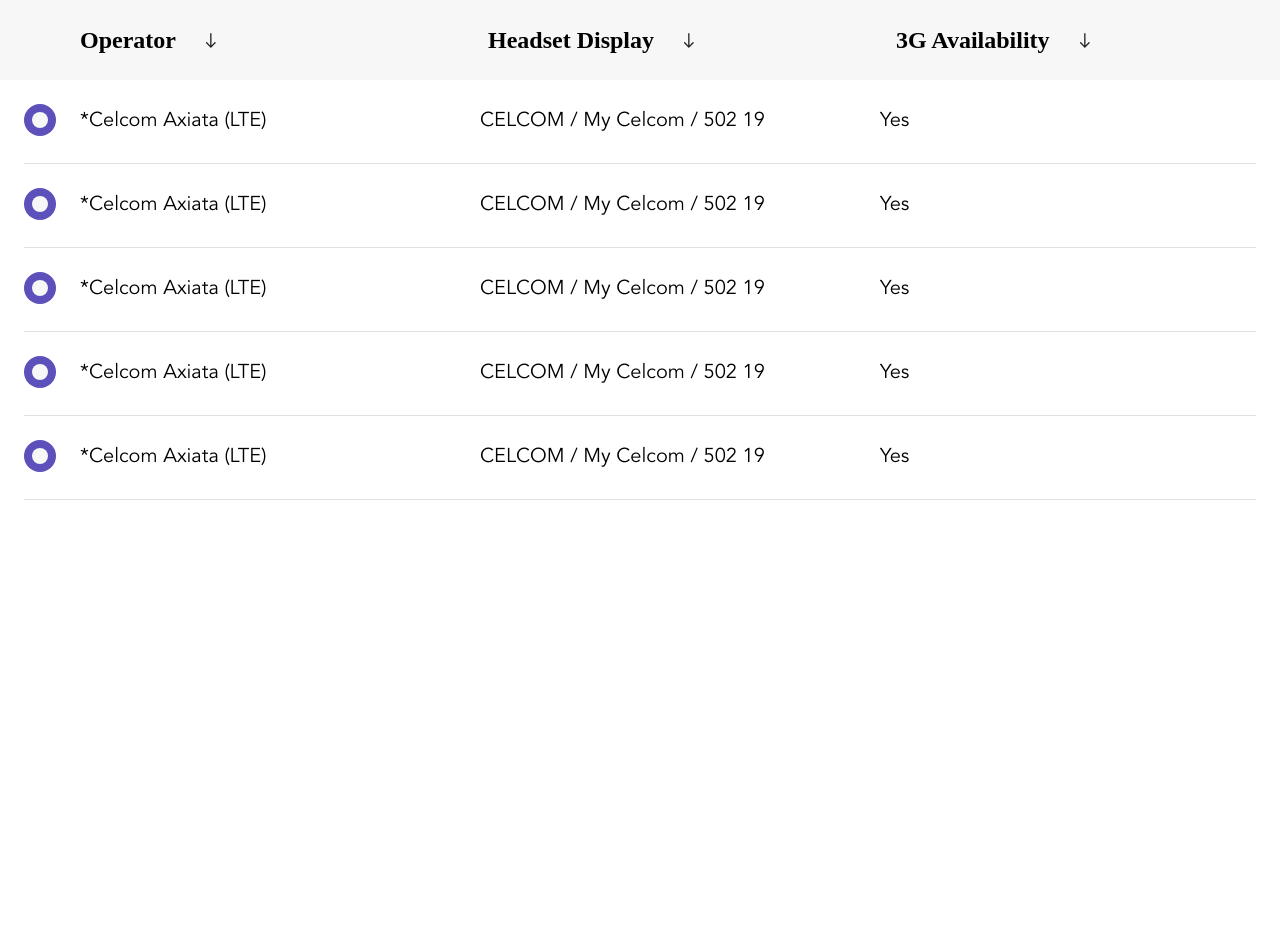
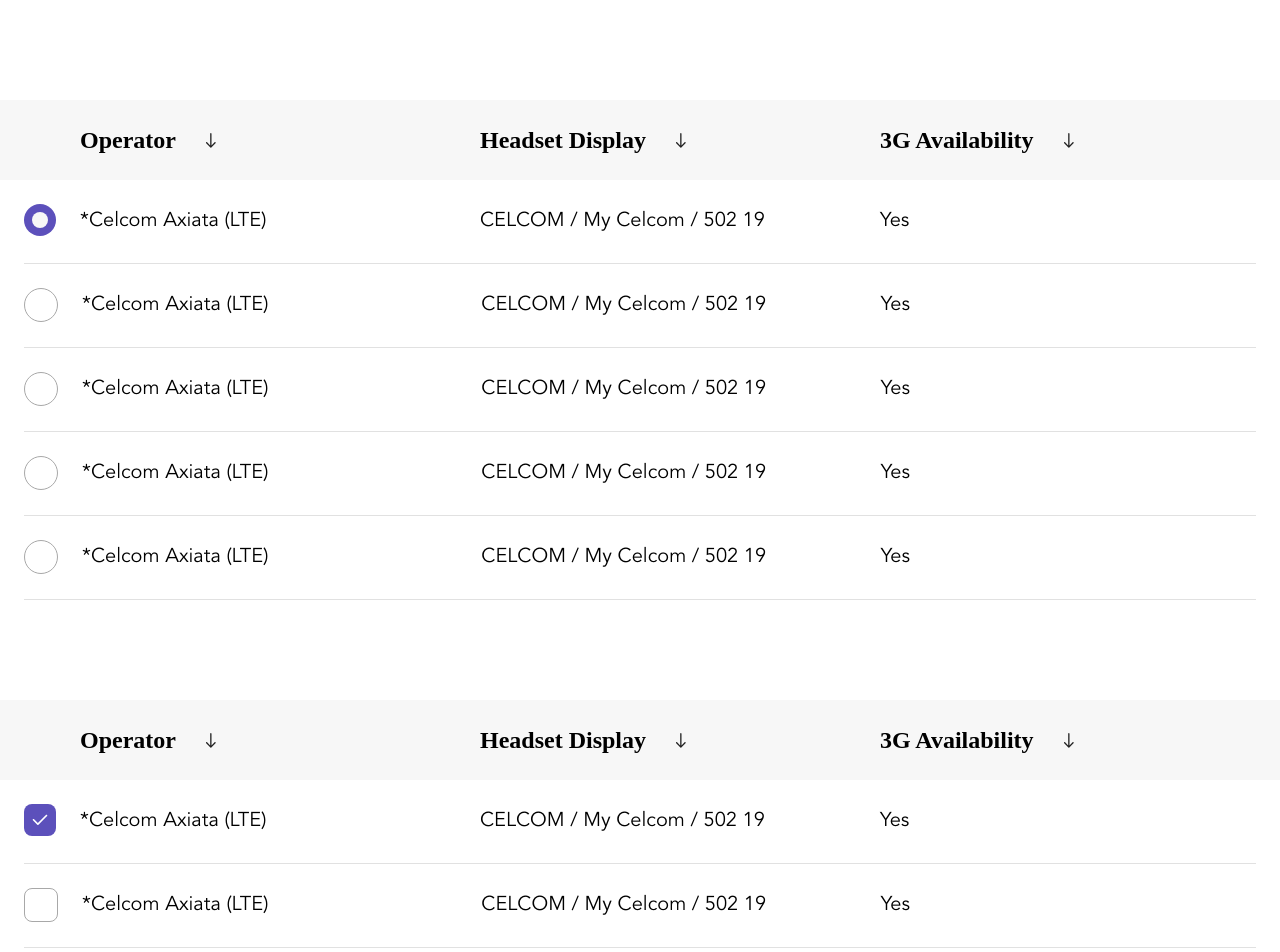
Before and after one commit to rajmohang111/ui_table, a React (Create React App) app: page / in a window 1280 px wide. Shown: the top 952 px of the page. Before the commit the page ends 800 px from the top, so only its background shows below. Built offline with nearby package versions, Linux system fonts and the light colour scheme; a web font is replaced by a local one.

Commit message:
radio button working

```diff
--- a/src/App.js
+++ b/src/App.js
@@ -2,11 +2,15 @@
 import UITable from "./UIComponents/table/UITable";
 
 function App() {
+  const config = { selection: "radio" };
+  const config2 = { selection: "checkbox" };
+
   const data = [
     {
       operator: "*Celcom Axiata (LTE)",
       headsetDisplay: "CELCOM / My Celcom / 502 19",
       availability3G: "Yes",
+      isSelected: true
     },
     {
       operator: "*Celcom Axiata (LTE)",
@@ -36,7 +40,10 @@
 
   return (
     <div className="App">
-      <UITable data={data} columns={columns} labels={labels} />
+      <div style={{ height: 100 }}></div>
+      <UITable data={data} columns={columns} labels={labels} config={config} />
+      <div style={{ height: 100 }}></div>
+      <UITable data={data} columns={columns} labels={labels} config={config2} />
     </div>
   );
 }
--- /dev/null
+++ b/src/UIComponents/table/Checkbox/Checkbox.css
@@ -0,0 +1,35 @@
+.tick {
+  margin-left: 8px;
+  margin-top: 10px;
+}
+
+.selected-outer-checkbox {
+  background: #5c50bb;
+  border-radius: 8px;
+  height: 32px;
+  width: 32px;
+  margin: 24px;
+  margin-right: 0;
+  margin-left: 0;
+  position: relative;
+  /*
+   Child elements with absolute positioning will be
+   positioned relative to this div
+  */
+}
+
+.unselected-outer-checkbox {
+  background: #ffffff;
+  border-radius: 8px;
+  height: 32px;
+  width: 32px;
+  margin: 24px;
+  margin-right: 0;
+  margin-left: 0;
+  position: relative;
+  border: 1px solid #a8a8a8;
+  /*
+   Child elements with absolute positioning will be
+   positioned relative to this div
+  */
+}
--- /dev/null
+++ b/src/UIComponents/table/Checkbox/Checkbox.js
@@ -0,0 +1,26 @@
+import tick from "../../../images/tick.svg"; // Tell webpack this JS file uses this image
+import "./Checkbox.css";
+
+function Checkbox(props) {
+  return (
+    <div className="iconCell">
+      <div
+        className={
+          props.data.isSelected
+            ? "selected-outer-checkbox"
+            : "unselected-outer-checkbox"
+        }
+      >
+        <div className="inner-circle">
+          {props.data.isSelected ? (
+            <img className="tick" src={tick} alt="tick" />
+          ) : (
+            <></>
+          )}
+        </div>
+      </div>
+    </div>
+  );
+}
+
+export default Checkbox;
--- a/src/UIComponents/table/Header/Header.css
+++ b/src/UIComponents/table/Header/Header.css
@@ -0,0 +1,14 @@
+.last-col {
+    flex: 1; /* distributes space on the line equally among items */
+    font-family: "AvenirLTStd-Heavy";
+    font-style: normal;
+    font-weight: 700;
+    font-size: 24px;
+    line-height: 32px;
+    color: #000000;
+    width: 235px;
+    background: #f7f7f7;
+    padding: 24px;
+    padding-right: 48px;
+    text-align: left;
+  }
--- a/src/UIComponents/table/Header/Header.js
+++ b/src/UIComponents/table/Header/Header.js
@@ -6,7 +6,7 @@
     <header>
       <div className="noHeader"></div>
       {props.labels.map((col, index) => (
-        <div className={col.length === index ? "last-col" : "col"}>
+        <div className={(props.labels.length - 1) === index ? "last-col" : "col"}>
           {col}
           <img className="arrow" src={descending} alt="descending" />
         </div>
--- /dev/null
+++ b/src/UIComponents/table/RadioButton/RadioButton.css
@@ -0,0 +1,48 @@
+
+.selected-outer-circle {
+    background: #5c50bb;
+    border-radius: 50%;
+    height: 32px;
+    width: 32px;
+    margin: 24px;
+    margin-right: 0px;
+    margin-left: 0px;
+    position: relative;
+    /*
+     Child elements with absolute positioning will be
+     positioned relative to this div
+    */
+  }
+  .selected-inner-circle {
+    position: absolute;
+    background: #f7f7f7;
+    border-radius: 50%;
+    height: 16px;
+    width: 16px;
+    /*
+     Put top edge and left edge in the center
+    */
+    top: 50%;
+    left: 50%;
+    margin: -8px 0px 0px -8px;
+    /*
+     Offset the position correctly with
+     minus half of the width and minus half of the height
+    */
+  }
+
+  .outer-circle {
+    border: 1px solid #a8a8a8;
+    background: #ffffff;
+    border-radius: 50%;
+    height: 32px;
+    width: 32px;
+    margin: 24px;
+    margin-right: 0px;
+    margin-left: 0px;
+    position: relative;
+    /*
+     Child elements with absolute positioning will be
+     positioned relative to this div
+    */
+  }
--- /dev/null
+++ b/src/UIComponents/table/RadioButton/RadioButton.js
@@ -0,0 +1,33 @@
+import "./RadioButton.css";
+
+function RadioButton(props) {
+  const radioSelect = (e, index) => {
+    console.log(e, index);
+    let res = props.tblData.map((a) => {
+      return { ...a, isSelected: false };
+    });
+
+    res[index].isSelected = true;
+    props.setData(res)
+    console.log(res);
+  };
+
+  return (
+    <div className="iconCell">
+      <div
+        className={
+          props.data.isSelected ? "selected-outer-circle" : "outer-circle"
+        }
+        onClick={(e) => radioSelect(e, props.index)}
+      >
+        {props.data.isSelected && (
+          <div className="selected-inner-circle">
+            <span className="inside-content"></span>
+          </div>
+        )}
+      </div>
+    </div>
+  );
+}
+
+export default RadioButton;
--- a/src/UIComponents/table/UITable.js
+++ b/src/UIComponents/table/UITable.js
@@ -1,25 +1,34 @@
 import "./UItable.css";
-import tick from "../../images/tick.svg"; // Tell webpack this JS file uses this image
 import Header from "./Header/Header";
+import RadioButton from "./RadioButton/RadioButton";
+import Checkbox from "./Checkbox/Checkbox";
+import { useState } from "react";
 
 function UITable(props) {
+  const [tblData, setTblData] = useState(props.data);
+  console.log(tblData);
   return (
     <section>
       <Header labels={props.labels} />
-      {props.data.map((data) => (
-        <div className="row">
-          <div className="iconCell">
-            <div className="selected-outer-circle">
-              <div className="selected-inner-circle">
-                <span className="inside-content"></span>
-              </div>
-            </div>
+      {tblData &&
+        tblData.map((data, index) => (
+          <div className="row">
+            {props.config.selection === "radio" && (
+              <RadioButton
+                data={data}
+                index={index}
+                setData={setTblData}
+                tblData={tblData}
+              />
+            )}
+            {props.config.selection === "checkbox" && (
+              <Checkbox data={data} setData={setTblData} />
+            )}
+            {props.columns.map((col) => (
+              <div className="cell">{data[col]}</div>
+            ))}
           </div>
-          {props.columns.map((col) => (
-            <div className="cell">{data[col]}</div>
-          ))}
-        </div>
-      ))}
+        ))}
       {/* <div className="row">
         <div className="iconCell">
           <div className="selected-outer-circle">
--- a/src/UIComponents/table/UItable.css
+++ b/src/UIComponents/table/UItable.css
@@ -1,73 +1,5 @@
 .arrow {
   margin-left: 30px;
-}
-
-.tick {
-  margin-left: 8px;
-  margin-top: 10px;
-}
-
-.selected-outer-checkbox {
-  background: #5c50bb;
-  border-radius: 8px;
-  height: 32px;
-  width: 32px;
-  margin: 24px;
-  margin-right: 0;
-  margin-left: 0;
-  position: relative;
-  /*
-   Child elements with absolute positioning will be
-   positioned relative to this div
-  */
-}
-
-.selected-outer-circle {
-  background: #5c50bb;
-  border-radius: 50%;
-  height: 32px;
-  width: 32px;
-  margin: 24px;
-  margin-right: 0px;
-  margin-left: 0px;
-  position: relative;
-  /*
-   Child elements with absolute positioning will be
-   positioned relative to this div
-  */
-}
-.selected-inner-circle {
-  position: absolute;
-  background: #f7f7f7;
-  border-radius: 50%;
-  height: 16px;
-  width: 16px;
-  /*
-   Put top edge and left edge in the center
-  */
-  top: 50%;
-  left: 50%;
-  margin: -8px 0px 0px -8px;
-  /*
-   Offset the position correctly with
-   minus half of the width and minus half of the height
-  */
-}
-
-.outer-circle {
-  border: 1px solid #a8a8a8;
-  background: #ffffff;
-  border-radius: 50%;
-  height: 32px;
-  width: 32px;
-  margin: 24px;
-  margin-right: 0px;
-  margin-left: 0px;
-  position: relative;
-  /*
-   Child elements with absolute positioning will be
-   positioned relative to this div
-  */
 }
 
 header {
@@ -96,21 +28,6 @@
   text-align: left;
 }
 
-.last-col {
-  flex: 1; /* distributes space on the line equally among items */
-  font-family: "AvenirLTStd-Heavy";
-  font-style: normal;
-  font-weight: 700;
-  font-size: 24px;
-  line-height: 32px;
-  color: #000000;
-  width: 235px;
-  background: #f7f7f7;
-  padding: 24px;
-  padding-right: 48px;
-  text-align: left;
-}
-
 .cell {
   flex: 1; /* distributes space on the line equally among items */
   font-family: "AvenirLTStd-Book";
```
